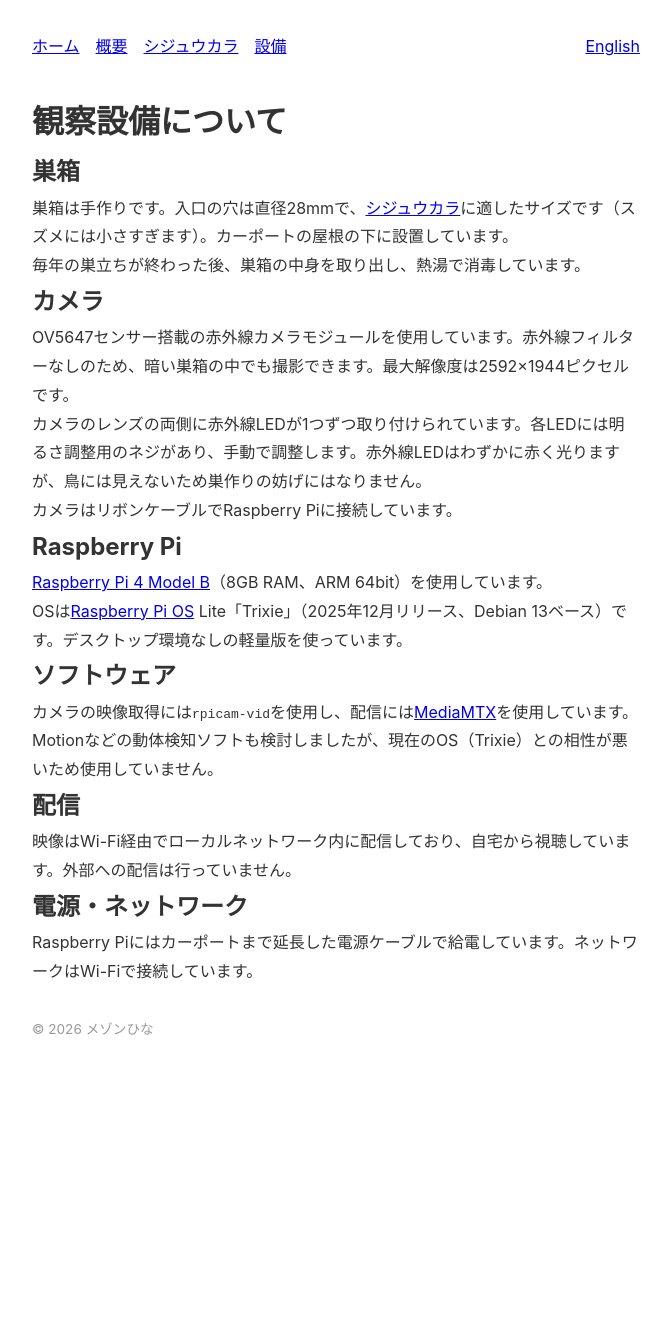
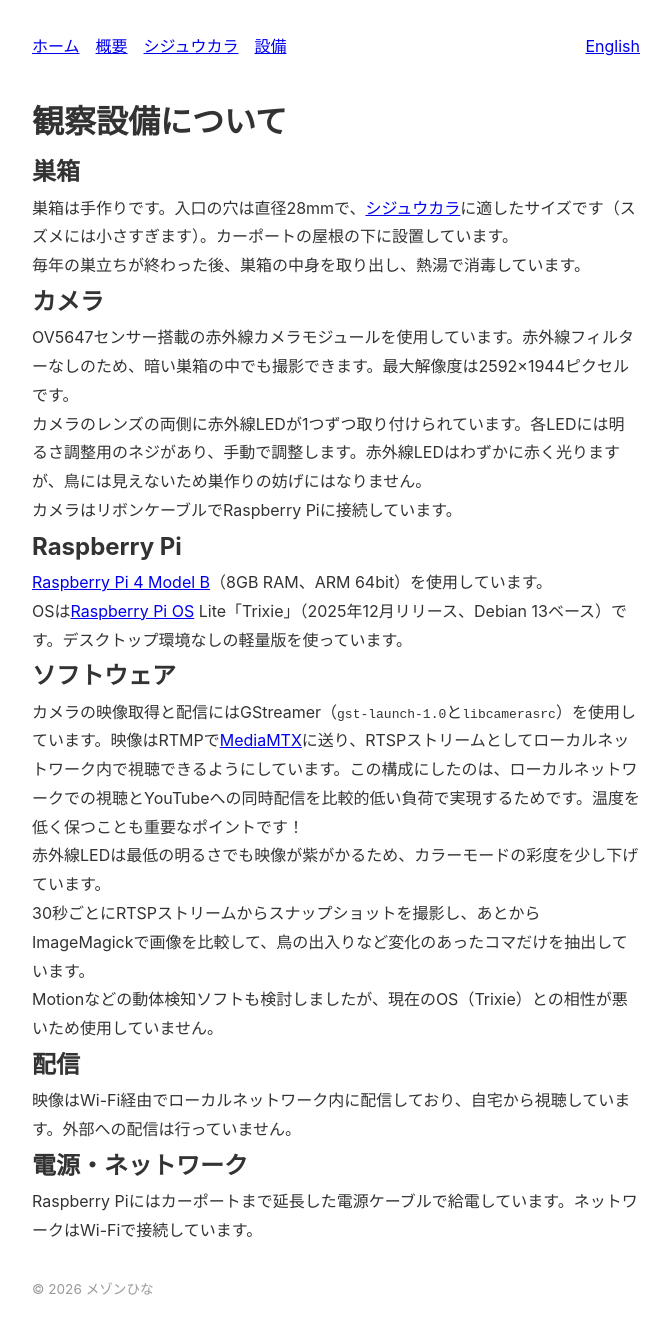
Before and after one commit to tagawa/maison-hina, a Jekyll site: the page built from ja/setup.md, in a window 1280 px wide. Shown: the whole page, without its empty margins (304-974 px from the left). Built offline with Jekyll 4.4.1, drawn with Linux system fonts in a browser that asks for light colours; comment, search, counter and statistics services are not loaded; before the commit the page ends 1074 px from its top, so only the background shows below that.

Commit message:
Update setup.md

```diff
--- a/ja/setup.md
+++ b/ja/setup.md
@@ -32,7 +32,11 @@
 
 ## ソフトウェア
 
-カメラの映像取得には`rpicam-vid`を使用し、配信には[MediaMTX](https://github.com/bluenviron/mediamtx)を使用しています。
+カメラの映像取得と配信にはGStreamer（`gst-launch-1.0`と`libcamerasrc`）を使用しています。映像はRTMPで[MediaMTX](https://github.com/bluenviron/mediamtx)に送り、RTSPストリームとしてローカルネットワーク内で視聴できるようにしています。この構成にしたのは、ローカルネットワークでの視聴とYouTubeへの同時配信を比較的低い負荷で実現するためです。温度を低く保つことも重要なポイントです！
+
+赤外線LEDは最低の明るさでも映像が紫がかるため、カラーモードの彩度を少し下げています。
+
+30秒ごとにRTSPストリームからスナップショットを撮影し、あとからImageMagickで画像を比較して、鳥の出入りなど変化のあったコマだけを抽出しています。
 
 Motionなどの動体検知ソフトも検討しましたが、現在のOS（Trixie）との相性が悪いため使用していません。
 
```
